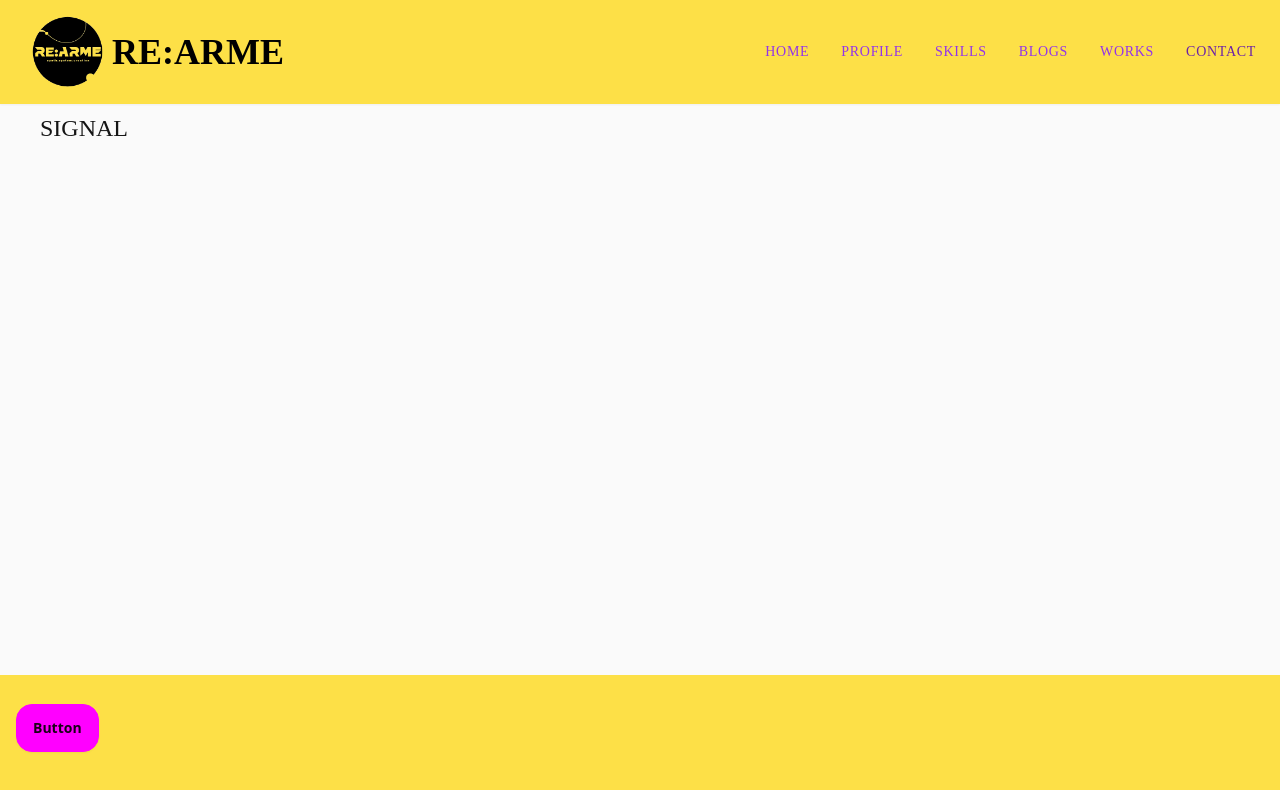
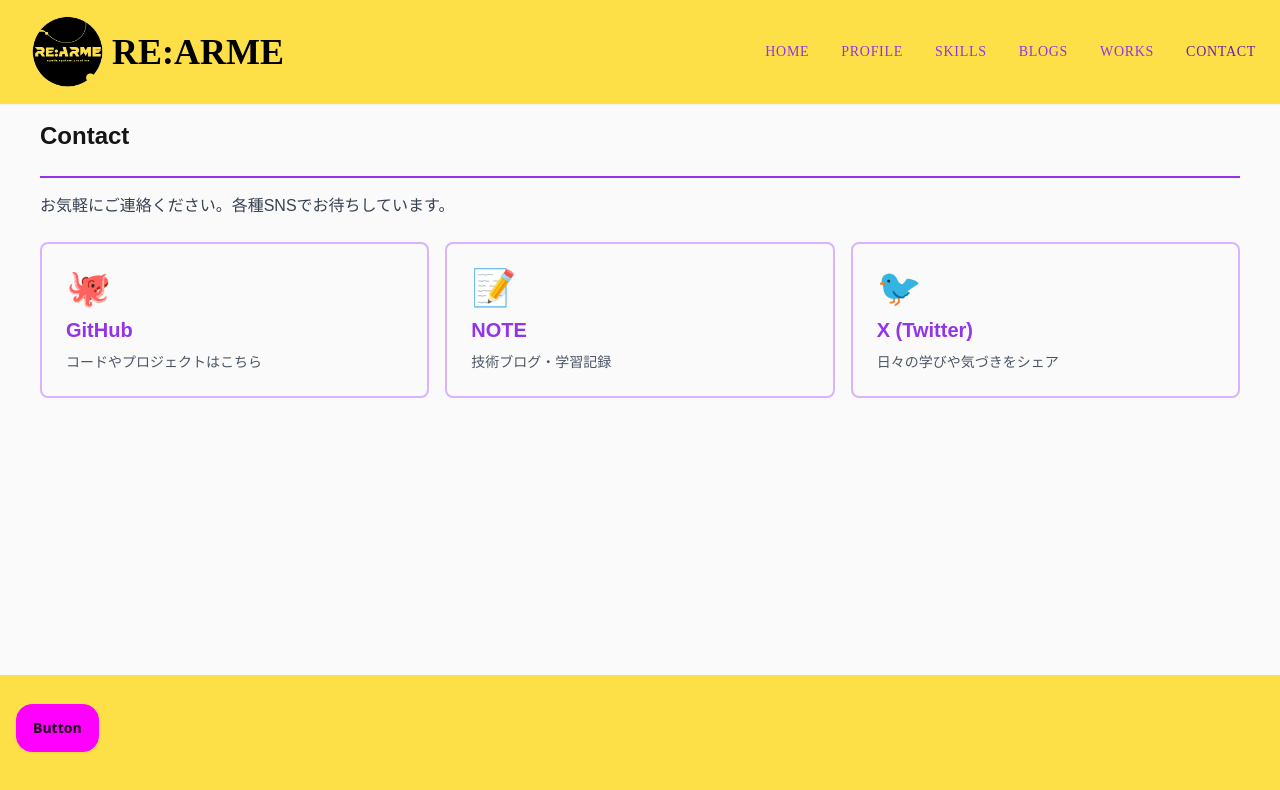
Before and after one commit to Sohey-k/TailwindPractice_react_app, a React (Vite) app: page /signal in a window 1280 px wide. Shown: the top 790 px of the page. Built offline with nearby package versions, Linux system fonts and the light colour scheme; no server answers; a web font is replaced by a local one; what microcms-js-sdk would draw is missing.

Commit message:
Modify Signal.tsx

```diff
--- a/src/pages/Signal.tsx
+++ b/src/pages/Signal.tsx
@@ -1,20 +1,53 @@
 // src/pages/Signal.tsx
 
-import React, { useState } from "react";
+export const Signal = () => {
+  const contacts = [
+    {
+      name: "GitHub",
+      url: "https://github.com/Sohey-k",
+      icon: "🐙",
+      description: "コードやプロジェクトはこちら"
+    },
+    {
+      name: "NOTE",
+      url: "https://note.com/deft_fish2452",
+      icon: "📝",
+      description: "技術ブログ・学習記録"
+    },
+    {
+      name: "X (Twitter)",
+      url: "https://x.com/reep_of_face",
+      icon: "🐦",
+      description: "日々の学びや気づきをシェア"
+    }
+  ];
 
-const ContractForm = () => {
-  const [formData, setFormData] = useState({
-    name: "",
-    email: "",
-    subject: "",
-    message: ""
-  });
-}
-export const Signal = () => {
   return (
-    <div className="p-6">
-      <h1 className="font-stalinist text-2xl mb-6">SIGNAL</h1>
-      {/* ここに自己紹介コンテンツ */}
-    </div>
+    <div className="p-6 font-zenKaku">
+      <h1 className="font-bold text-2xl pt-2 pb-2">Contact</h1>
+      <hr className="border-t-2 border-purple-600 my-4" />
+
+      <p className="mb-6 text-gray-700">
+        お気軽にご連絡ください。各種SNSでお待ちしています。
+      </p>
+
+      <div className="grid gap-4 md:grid-cols-2 lg:grid-cols-3">
+        {contacts.map((contact) => (
+          <a
+            key={contact.name}
+            href={contact.url}
+            target="_blank"
+            rel="noopener noreferrer"
+            className="block p-6 border-2 border-purple-300 rounded-lg hover:bg-purple-50 hover:border-purple-600 transition-all"
+          >
+            <div className="text-4xl mb-2">{contact.icon}</div>
+            <h3 className="text-xl font-bold text-purple-600 mb-2">
+              {contact.name}
+            </h3>
+            <p className="text-sm text-gray-600">{contact.description}</p>
+          </a>
+        ))}
+      </div>
+    </div >
   );
 };
```
